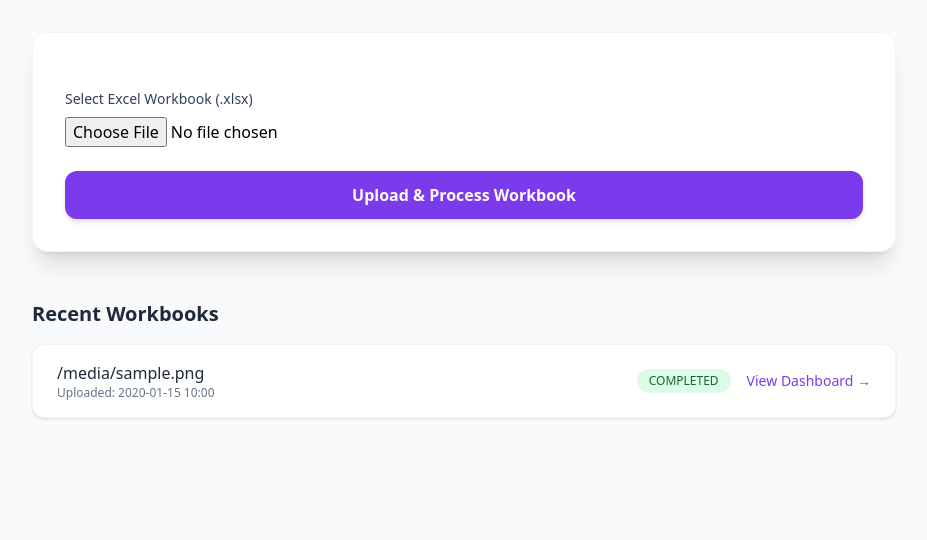
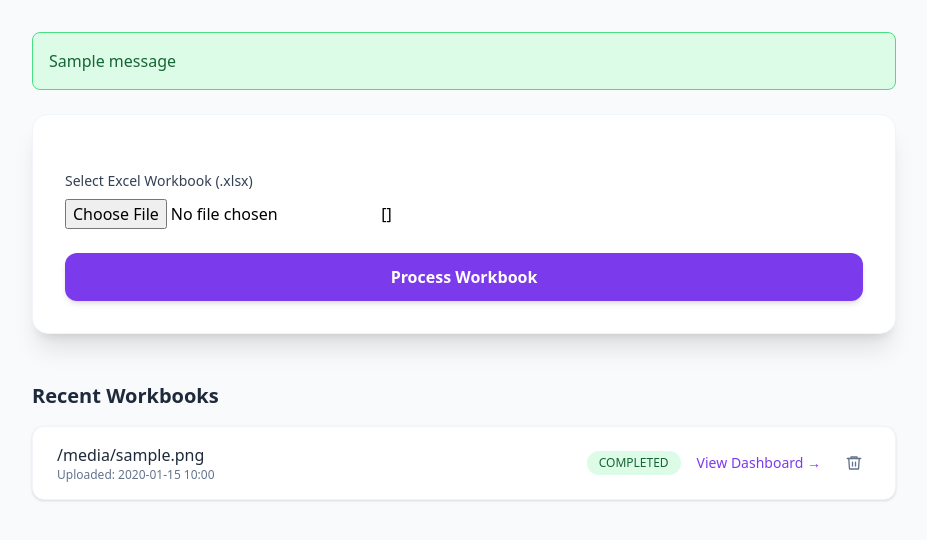
Before and after one commit to CMNDEGWA/Data-Visualizer-Web-Application, a Django app: template d_analysis/templates/d_analysis/upload.html in a window 1280 px wide. Shown: the part 116-656 px from the top of the page, without its empty margins (176-1103 px from the left). Run offline with Django 3.2, Linux system fonts and the light colour scheme; the template is opened without the code that fills it: most values are stand-ins (such as "Sample title", 1, 10 or a date in 2020); one stand-in notice (Sample message) is shown; form fields are guessed from the names that the template uses; some libraries are stand-ins or nearby versions.

Commit message:
Update: Delete Button for Processed and Unprocessed Sheets.

```diff
--- a/d_analysis/templates/d_analysis/upload.html
+++ b/d_analysis/templates/d_analysis/upload.html
@@ -18,15 +18,23 @@
         </div>
         {% endif %}
 
+        {% for message in messages %}
+        <div class="mb-6 p-4 {% if message.tags == 'error' %}bg-red-100 border-red-400 text-red-700{% else %}bg-green-100 border-green-400 text-green-800{% endif %} border rounded-lg" role="status">
+            {{ message }}
+        </div>
+        {% endfor %}
+
         <div class="bg-white shadow-xl rounded-2xl p-8 border border-slate-100">
             <form method="POST" enctype="multipart/form-data" class="space-y-6">
                 {% csrf_token %}
+                {{ form.non_field_errors }}
                 <div>
                     <label class="block text-sm font-medium text-slate-700 mb-2">Select Excel Workbook (.xlsx)</label>
                     {{ form.file }}
+                    {{ form.file.errors }}
                 </div>
                 <button type="submit" class="w-full bg-violet-600 hover:bg-violet-700 text-white font-semibold py-3 px-4 rounded-xl transition duration-200 shadow-md">
-                    Upload & Process Workbook
+                    Process Workbook
                 </button>
             </form>
         </div>
@@ -43,10 +51,25 @@
                             <span class="text-xs text-slate-500 block">Uploaded: {{ item.uploaded_at|date:"Y-m-d H:i" }}</span>
                         </div>
                         <div class="flex items-center space-x-4">
-                            <span class="px-3 py-1 text-xs rounded-full {% if item.status == 'COMPLETED' or item.status == 'INSPECTED' %}bg-green-100 text-green-800{% elif item.status == 'FAILED' %}bg-red-100 text-red-800{% else %}bg-amber-100 text-amber-800{% endif %}">
+                            <span class="px-3 py-1 text-xs rounded-full {% if item.status == 'COMPLETED' %}bg-green-100 text-green-800{% elif item.status == 'FAILED' %}bg-red-100 text-red-800{% else %}bg-amber-100 text-amber-800{% endif %}">
                                 {{ item.status }}
                             </span>
+                            {% if item.status == 'COMPLETED' %}
                             <a href="{% url 'dashboard_view' item.id %}" class="text-violet-600 hover:text-violet-800 font-medium text-sm">View Dashboard &rarr;</a>
+                            {% endif %}
+                            {% if item.status == 'COMPLETED' or item.status == 'FAILED' %}
+                            <form method="POST" action="{% url 'delete_upload_view' item.id %}" onsubmit="return confirm('Delete this workbook and its processing history? This cannot be undone.');">
+                                {% csrf_token %}
+                                <button type="submit" class="p-2 text-slate-500 hover:text-red-600 hover:bg-red-50 rounded-lg transition" aria-label="Delete {{ item.original_filename }}" title="Delete workbook">
+                                    <svg xmlns="http://www.w3.org/2000/svg" width="18" height="18" viewBox="0 0 24 24" fill="none" stroke="currentColor" stroke-width="1.8" stroke-linecap="round" stroke-linejoin="round" aria-hidden="true">
+                                        <path d="M3 6h18" />
+                                        <path d="M8 6V4h8v2" />
+                                        <path d="m19 6-1 14H6L5 6" />
+                                        <path d="M10 11v5M14 11v5" />
+                                    </svg>
+                                </button>
+                            </form>
+                            {% endif %}
                         </div>
                     </li>
                     {% endfor %}
```
